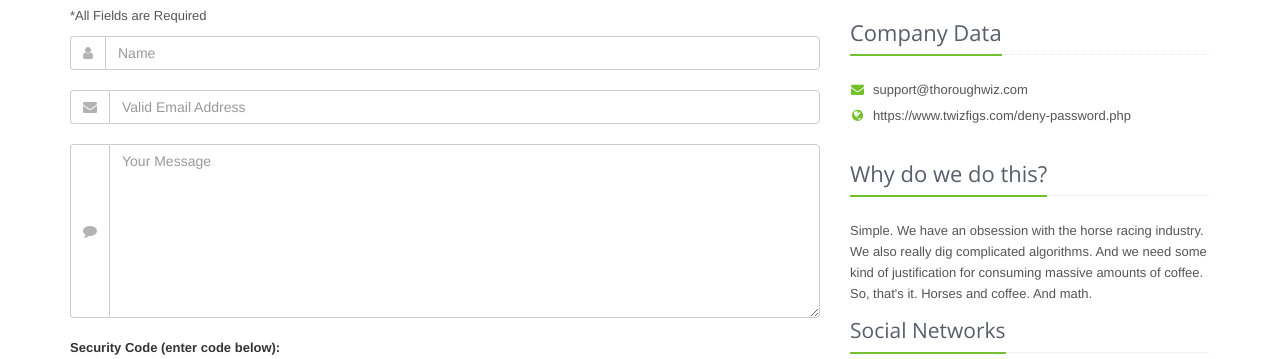
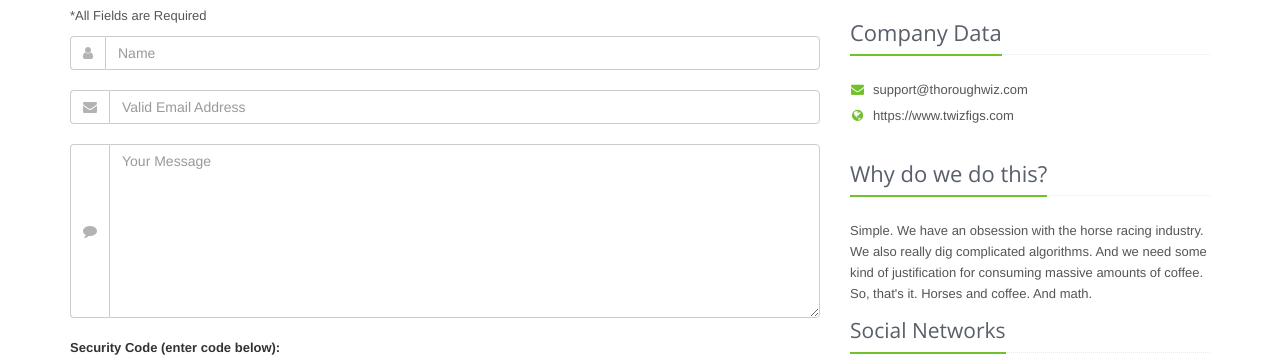
Before and after one commit to midasxl/twiz, a PHP site: page /contact.php in a window 1280 px wide. Shown: the part 195-554 px from the top of the page. Run offline with PHP 8.4, Linux system fonts and the light colour scheme; data comes from the database, SQL or seed files in the repository; some libraries are stand-ins or nearby versions.

Commit message:
updates to company data sidebar on contact page

```diff
--- a/contact.php
+++ b/contact.php
@@ -70,7 +70,7 @@ if (!securePage($_SERVER['PHP_SELF'])){die();}
           <!--<li><i class="fa fa-users"></i>Partnership: Wood/Husband-Wood</li>
           <li><i class="fa fa-home"></i>Horseheads, NY 14845</li>-->
           <li><a href="mailto:support@thoroughwiz.com?subject=From the contact page"><i class="fa fa-envelope"></i>support@thoroughwiz.com</a></li>
-          <li><a href="https://www.twizfigs.com/deny-password.php"><i class="fa fa-globe"></i>https://www.twizfigs.com/deny-password.php</a></li>
+          <li><a href="https://www.twizfigs.com"><i class="fa fa-globe"></i>https://www.twizfigs.com</a></li>
         </ul>
         <!-- Why we are? -->
         <div class="headline">
```
